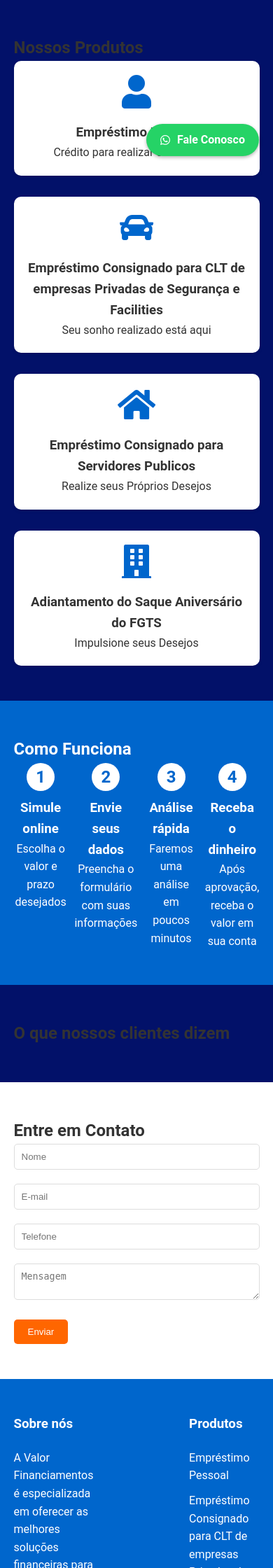
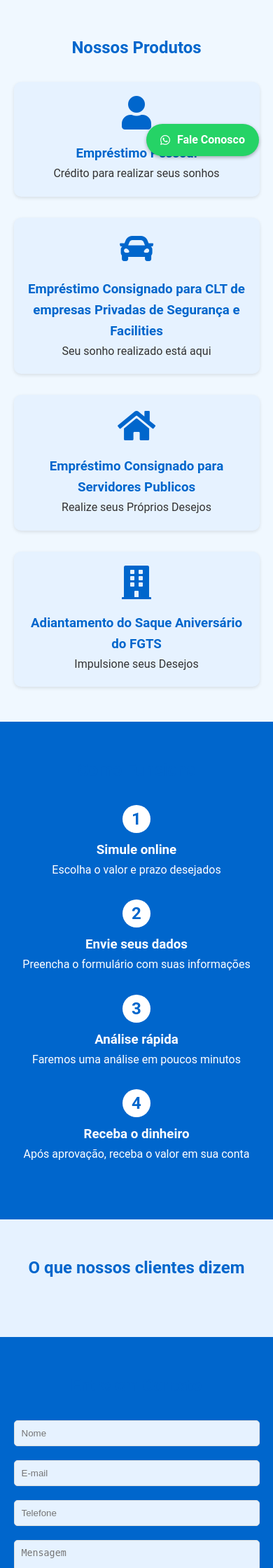
Before and after one commit to Pazzi14/SITEVALOR2-broken-, a PHP site: page / in a window 390 px wide; the page is wider, and only the part inside the window is pictured. Shown: the part 601-2841 px from the top of that part at 70% size. Run offline with PHP 8.4, Linux system fonts and the light colour scheme.

Commit message:
Update style.css

```diff
--- a/style.css
+++ b/style.css
@@ -2,7 +2,8 @@
     --primary-color: #0066cc;
     --secondary-color: #ff6600;
     --text-color: #333;
-    --background-color: #021169;
+    --background-color: #f0f8ff;
+    --light-blue: #e6f2ff;
 }
 
 * {
@@ -26,7 +27,7 @@ body {
 
 /* Header */
 header {
-    background-color: white;
+    background-color: var(--primary-color);
     box-shadow: 0 2px 5px rgba(0,0,0,0.1);
     position: fixed;
     width: 100%;
@@ -49,6 +50,9 @@ nav {
 .logo {
     height: 50px;
     width: auto;
+    background-color: white;
+    padding: 5px;
+    border-radius: 5px;
 }
 
 nav ul {
@@ -61,7 +65,7 @@ nav ul li {
 }
 
 nav ul li a {
-    color: var(--text-color);
+    color: white;
     text-decoration: none;
     font-weight: 500;
 }
@@ -142,7 +146,7 @@ nav ul li a {
 .produto {
     text-align: center;
     padding: 20px;
-    background-color: white;
+    background-color: var(--light-blue);
     border-radius: 10px;
     box-shadow: 0 2px 5px rgba(0,0,0,0.1);
 }
@@ -151,6 +155,10 @@ nav ul li a {
     font-size: 3rem;
     color: var(--primary-color);
     margin-bottom: 20px;
+}
+
+.produto h3 {
+    color: var(--primary-color);
 }
 
 /* Como Funciona */
@@ -187,6 +195,7 @@ nav ul li a {
 /* Depoimentos */
 #depoimentos {
     padding: 50px 5%;
+    background-color: var(--light-blue);
 }
 
 .depoimentos-grid {
@@ -198,7 +207,8 @@ nav ul li a {
 /* Contato */
 #contato {
     padding: 50px 5%;
-    background-color: white;
+    background-color: var(--primary-color);
+    color: white;
 }
 
 #contato-form {
@@ -213,6 +223,7 @@ nav ul li a {
     margin-bottom: 20px;
     border: 1px solid #ddd;
     border-radius: 5px;
+    background-color: var(--light-blue);
 }
 
 #contato-form button {
@@ -226,7 +237,7 @@ nav ul li a {
 
 /* Footer */
 footer {
-    background-color: var(--primary-color);
+    background-color: #004080;
     color: white;
     padding: 50px 5%;
 }
@@ -284,14 +295,32 @@ footer {
     margin-right: 10px;
 }
 
+/* Títulos de seção */
+h2 {
+    color: var(--primary-color);
+    text-align: center;
+    margin-bottom: 30px;
+}
+
 /* Responsividade */
-.media (max-width: 768px) {
+@media (max-width: 768px) {
     nav {
         flex-direction: column;
+        align-items: flex-start;
     }
 
     nav ul {
+        flex-direction: column;
+        width: 100%;
         margin-top: 20px;
+    }
+
+    nav ul li {
+        margin: 10px 0;
+    }
+
+    .cta-button {
+        margin-top: 10px;
     }
 
     .hero-content {
```
